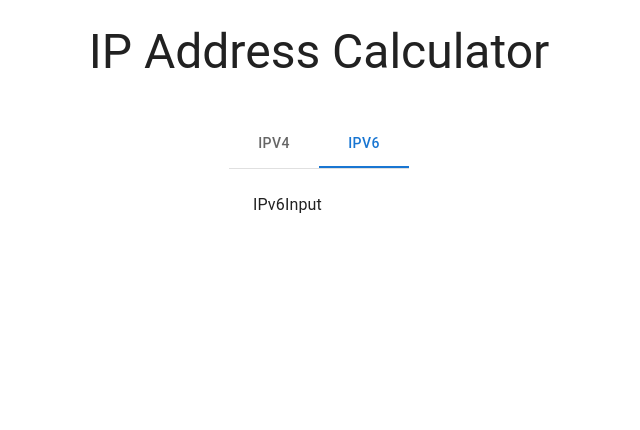
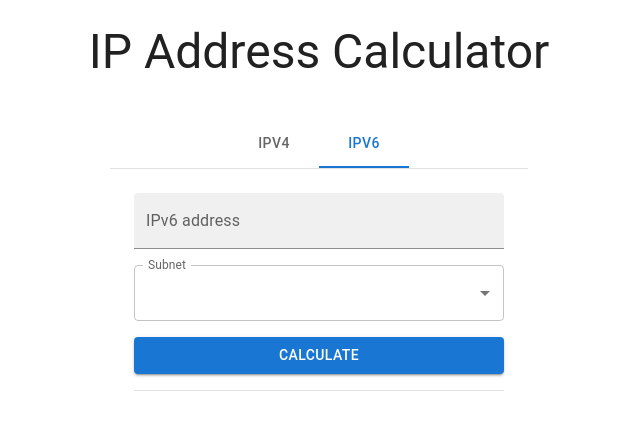
Before and after one commit to m2mt-l/IP_Subnet_Calculator, a React (Create React App) app: page / in a window 1280 px wide. Both pictures are taken after a click on the tab "IPV6". Shown: the top 430 px of the page, without its empty margins (321-961 px from the left). Built offline with nearby package versions, Linux system fonts and the light colour scheme; the HTML template or start-up script is replaced by a standard one.

Commit message:
add IPv6Input

```diff
--- a/src/components/IPv6Input.tsx
+++ b/src/components/IPv6Input.tsx
@@ -1,7 +1,39 @@
 import React, { FC } from "react";
 
+// Material UI
+import TextField from "@mui/material/TextField";
+import Button from "@mui/material/Button";
+import Stack from "@mui/material/Stack";
+import InputLabel from "@mui/material/InputLabel";
+import MenuItem from "@mui/material/MenuItem";
+import FormControl from "@mui/material/FormControl";
+import Select, { SelectChangeEvent } from "@mui/material/Select";
+import Typography from "@mui/material/Typography";
+import Divider from "@mui/material/Divider";
+
 const IPv6Input: FC = () => {
-    return <div>IPv6Input</div>;
+    return (
+        <Stack spacing={2}>
+            <TextField
+                id="filled-basic"
+                label="IPv6 address"
+                variant="filled"
+                sx={{ minWidth: 370 }}
+                placeholder="test"
+            />
+            <FormControl fullWidth>
+                <InputLabel id="demo-simple-select-label">Subnet</InputLabel>
+                <Select
+                    labelId="demo-simple-select-label"
+                    id="demo-simple-select"
+                    label="Subnet"
+                    defaultValue="64"
+                ></Select>
+            </FormControl>
+            <Button variant="contained">Calculate</Button>
+            <Divider flexItem />
+        </Stack>
+    );
 };
 
 export default IPv6Input;
```
